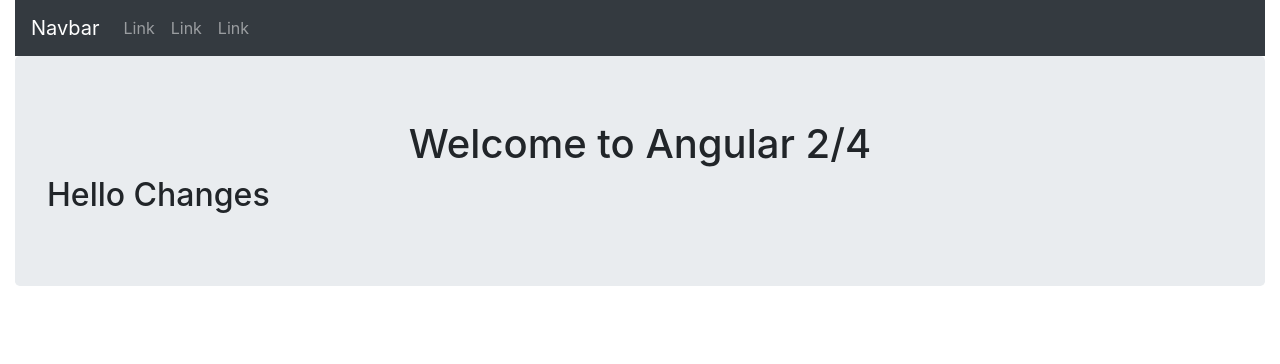
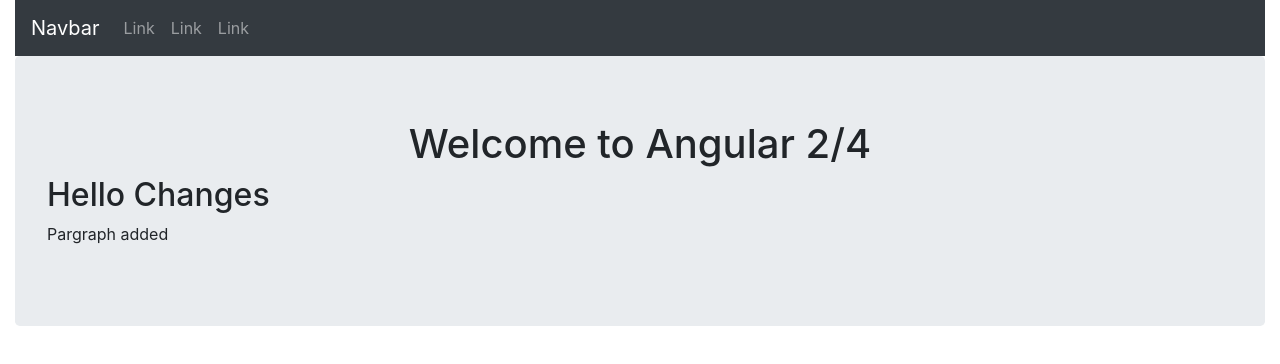
Before and after one commit to Itsjeet007y1/Hello-Angular, an Angular app: page / in a window 1280 px wide. Shown: the top 364 px of the page. Built offline with nearby package versions, Linux system fonts and the light colour scheme.

Commit message:
Paragraph added

```diff
--- a/src/app/app.component.html
+++ b/src/app/app.component.html
@@ -22,6 +22,7 @@
 <div class="jumbotron">
   <h1 class="text-center">Welcome to Angular 2/4</h1>
   <h2>Hello Changes</h2>
+  <p>Pargraph added</p>
 </div>
 </div>
 
```
